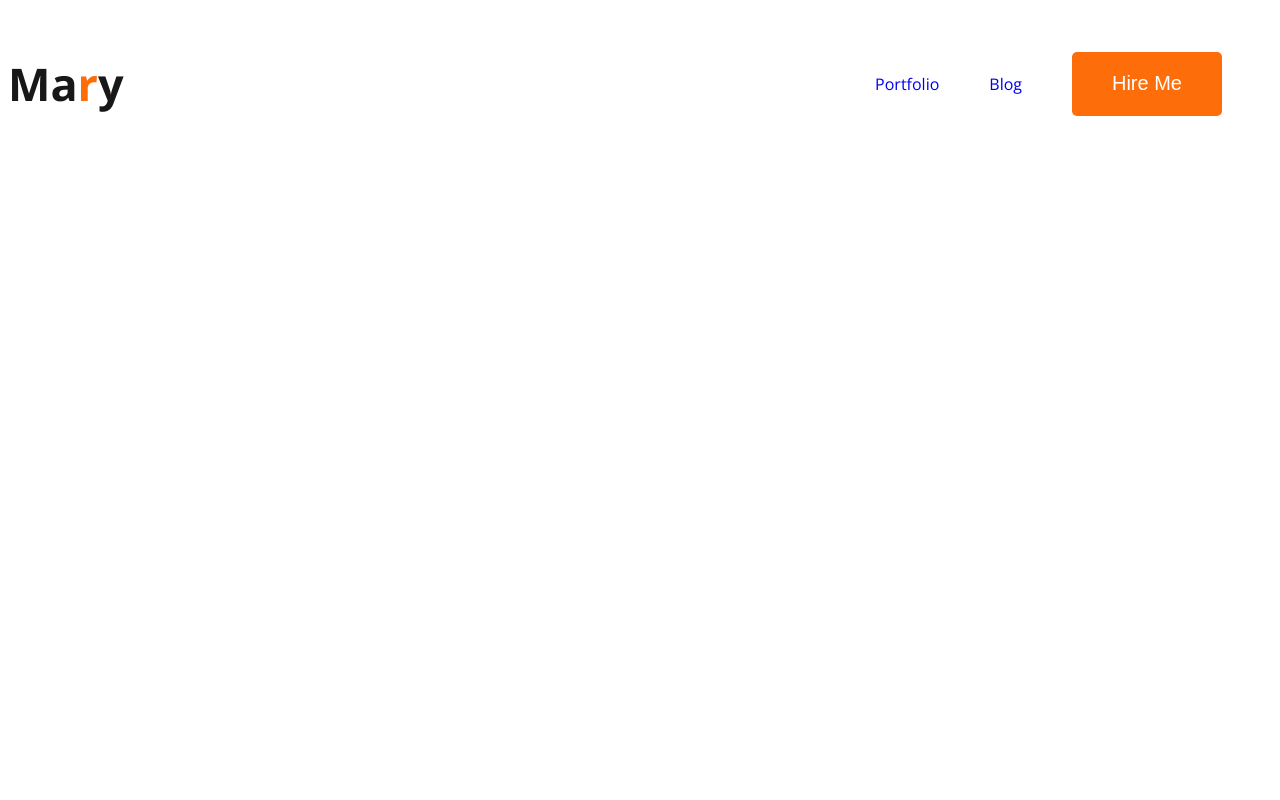
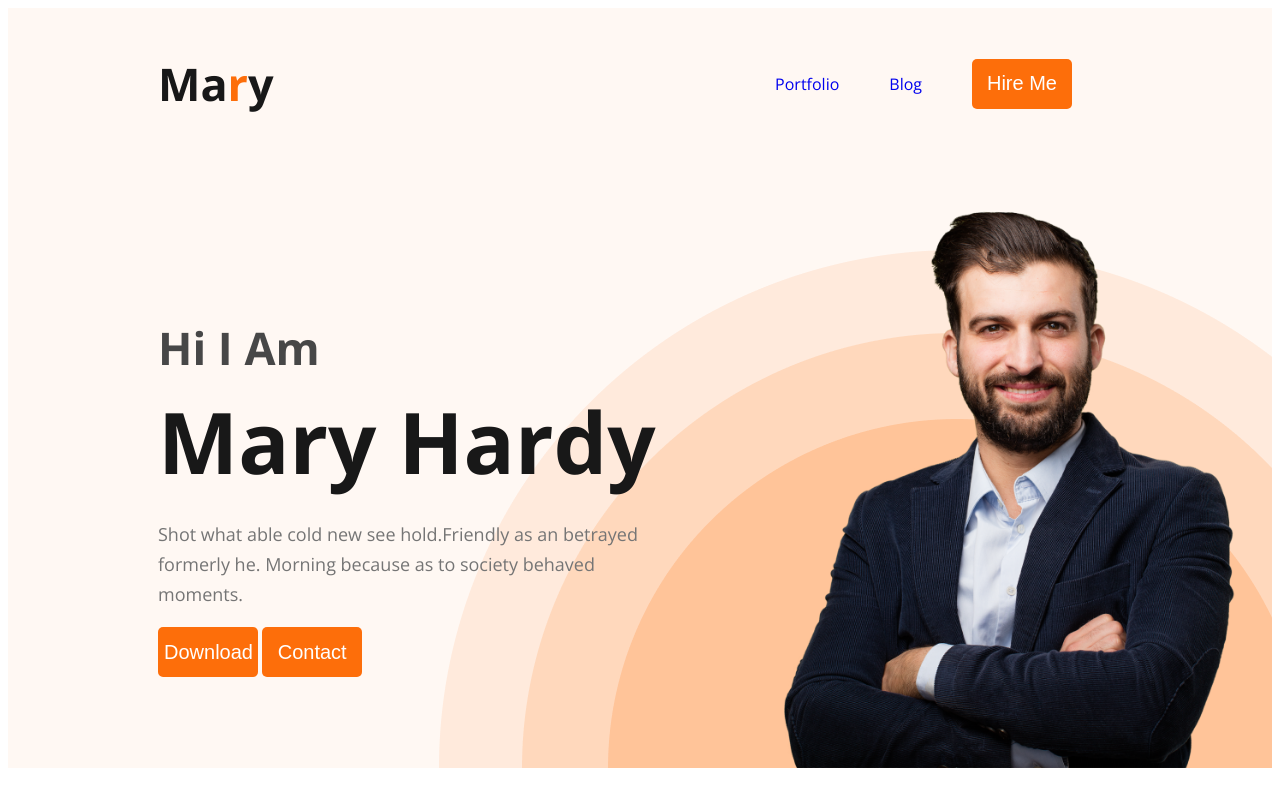
Before and after one commit to Juwelmia63/creating-new-project, a plain HTML site: page index.html in a window 1280 px wide. Drawn offline with nearby package versions, Linux system fonts and the light colour scheme.

Commit message:
added Full Header Section

```diff
--- a/index.html
+++ b/index.html
@@ -10,16 +10,26 @@
     <link rel="stylesheet" href="styles.css">
 </head>
 <body>
-    <header>
+    <header class="header">
         <nav>
             <h3 class="text">Ma<span class="rr">r</span>y</h3>
             <ul>
                 <li><a href="#">Portfolio</a></li>
                 <li><a href="#">Blog</a></li>
-                <li><button>Hire Me</button></li>
+                <li><button >Hire Me</button></li>
             </ul>
 
         </nav>
+        <div class="banner">
+            <div class="banner-content">
+                <h2 class="greeting">Hi I Am</h2>
+                <h1 class="name">Mary Hardy</h1>
+                <p class="description">Shot what able cold new see hold.Friendly as an betrayed formerly he. Morning because as to society behaved moments.</p>
+                <button>Download</button>
+                <button>Contact</button>
+            </div>
+            <img src="hardy.png" alt="nai" class="hardy-vai">
+        </div>
     </header>
     <main>
 
--- a/styles.css
+++ b/styles.css
@@ -33,14 +33,69 @@ nav {
     display: flex;
     align-items: center;
     justify-content: space-between;
+    margin: 0 150px;
 }
 
 button {
-    width: 150px;
-    height: 64px;
+    width: 100px;
+    height: 50px;
     border-radius: 5px;
     background: #FD6E0A;
     border: none;
     color: white;
     font-size: 20px;
 }
+
+.header {
+    background-color: #FFF8F3;
+    background-image: url("header_bg.png");
+    background-repeat: no-repeat;
+    background-position: bottom right;
+}
+
+.banner {
+    padding: 30px 30px 0px 150px;
+    display: flex;
+    align-items: center;
+    justify-content: space-between;
+}
+
+.banner .hardy-vai {
+    width: 500px;
+
+}
+
+.greeting {
+    color: #474747;
+    font-family: Open Sans;
+    font-size: 45px;
+    font-style: normal;
+    font-weight: 600;
+    line-height: normal;
+    margin-bottom: 0px;
+}
+
+.name {
+    color: #181818;
+    font-family: Open Sans;
+    font-size: 85px;
+    font-style: normal;
+    font-weight: 700;
+    line-height: normal;
+    margin-top: 5px;
+    margin-bottom: 20px;
+}
+
+.description{
+    color:  #757575;
+    font-family: Open Sans;
+    font-size: 18px;
+    font-style: normal;
+    font-weight: 400;
+    line-height: 30px;
+
+
+}
+.banner-content{
+    max-width: 500px;
+}
```
Also changed, not shown: developer.png (added), hardy.png (added), header_bg.png (added), icons/facebook.png (added), icons/insta.png (added), icons/js.png (added), icons/mongo.png (added), icons/nodejs.png (added), icons/react.png (added), icons/twitter.png (added).
